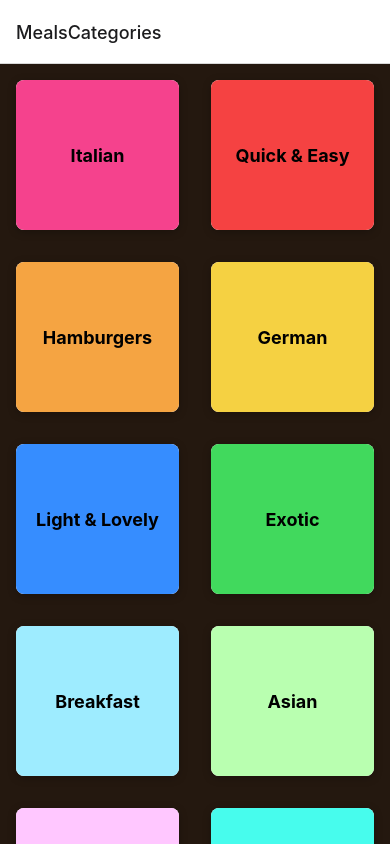
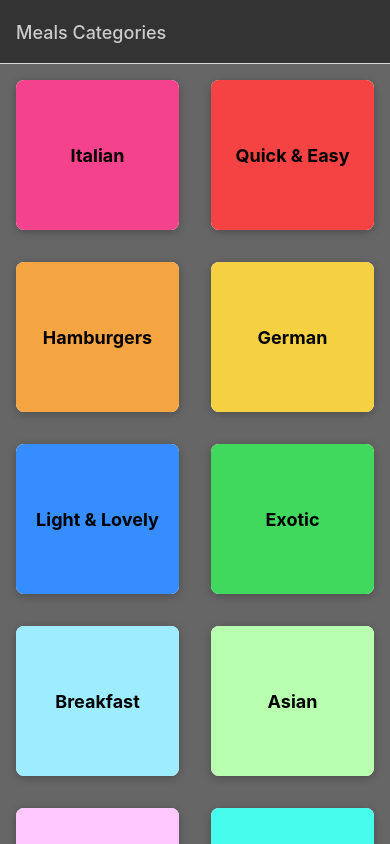
Before and after one commit to anitastamenkovic/Meals-App-React-Native, a React Native app: screen /MealsCategories in a window 390 px wide. Built offline with nearby package versions, Linux system fonts and the light colour scheme.

Commit message:
Navigation Options

```diff
--- a/src/navigation/navigators/MealsNavigator.js
+++ b/src/navigation/navigators/MealsNavigator.js
@@ -8,9 +8,30 @@ const MealsStack = createNativeStackNavigator();
 
 const ContactsNavigator = () => {
   return (
-    <MealsStack.Navigator initialRouteName="MealsCategories">
-      <MealsStack.Screen name="MealsCategories" component={CategoriesScreen} />
-      <MealsStack.Screen name="MealsOverview" component={MealsOverviewScreen} />
+    <MealsStack.Navigator
+      initialRouteName="MealsCategories"
+      screenOptions={{
+        headerStyle: {backgroundColor: '#333'},
+        headerTintColor: '#ccc',
+        contentStyle: {backgroundColor: '#666'},
+      }}>
+      <MealsStack.Screen
+        name="MealsCategories"
+        component={CategoriesScreen}
+        options={{
+          title: 'Meals Categories',
+        }}
+      />
+      <MealsStack.Screen
+        name="MealsOverview"
+        component={MealsOverviewScreen}
+        // options={({route, navigation}) => {
+        //   const catId = route.params.categoryId;
+        //   return {
+        //     title: catId,
+        //   };
+        // }}
+      />
     </MealsStack.Navigator>
   );
 };
--- a/src/screens/CategoriesScreen.js
+++ b/src/screens/CategoriesScreen.js
@@ -20,7 +20,6 @@ const CategoriesScreen = ({navigation}) => {
 
   return (
     <FlatList
-      contentContainerStyle={styles.screen}
       data={CATEGORIES}
       keyExtractor={item => item.id}
       renderItem={renderCategoryItem}
@@ -29,10 +28,6 @@ const CategoriesScreen = ({navigation}) => {
   );
 };
 
-const styles = StyleSheet.create({
-  screen: {
-    backgroundColor: '#24180f',
-  },
-});
+const styles = StyleSheet.create({});
 
 export default CategoriesScreen;
--- a/src/screens/MealsOverviewScreen.js
+++ b/src/screens/MealsOverviewScreen.js
@@ -1,14 +1,22 @@
-import React from 'react';
+import React, {useLayoutEffect} from 'react';
 import {StyleSheet, View, FlatList} from 'react-native';
-import {MEALS} from '../data/dummy-data';
+import {MEALS, CATEGORIES} from '../data/dummy-data';
 import MealItem from '../components/MealItem';
 
-const MealsOverviewScreen = ({route}) => {
+const MealsOverviewScreen = ({route, navigation}) => {
   const categoryId = route?.params?.categoryId;
 
   const displayedMeals = MEALS.filter(mealItem => {
     return mealItem.categoryIds.indexOf(categoryId) >= 0;
   });
+
+  useLayoutEffect(() => {
+    const categoryTitle = CATEGORIES.find(
+      category => category.id === categoryId,
+    ).title;
+
+    navigation.setOptions({title: categoryTitle});
+  }, [categoryId, navigation]);
 
   const renderMealItem = itemData => {
     const item = itemData.item;
```
